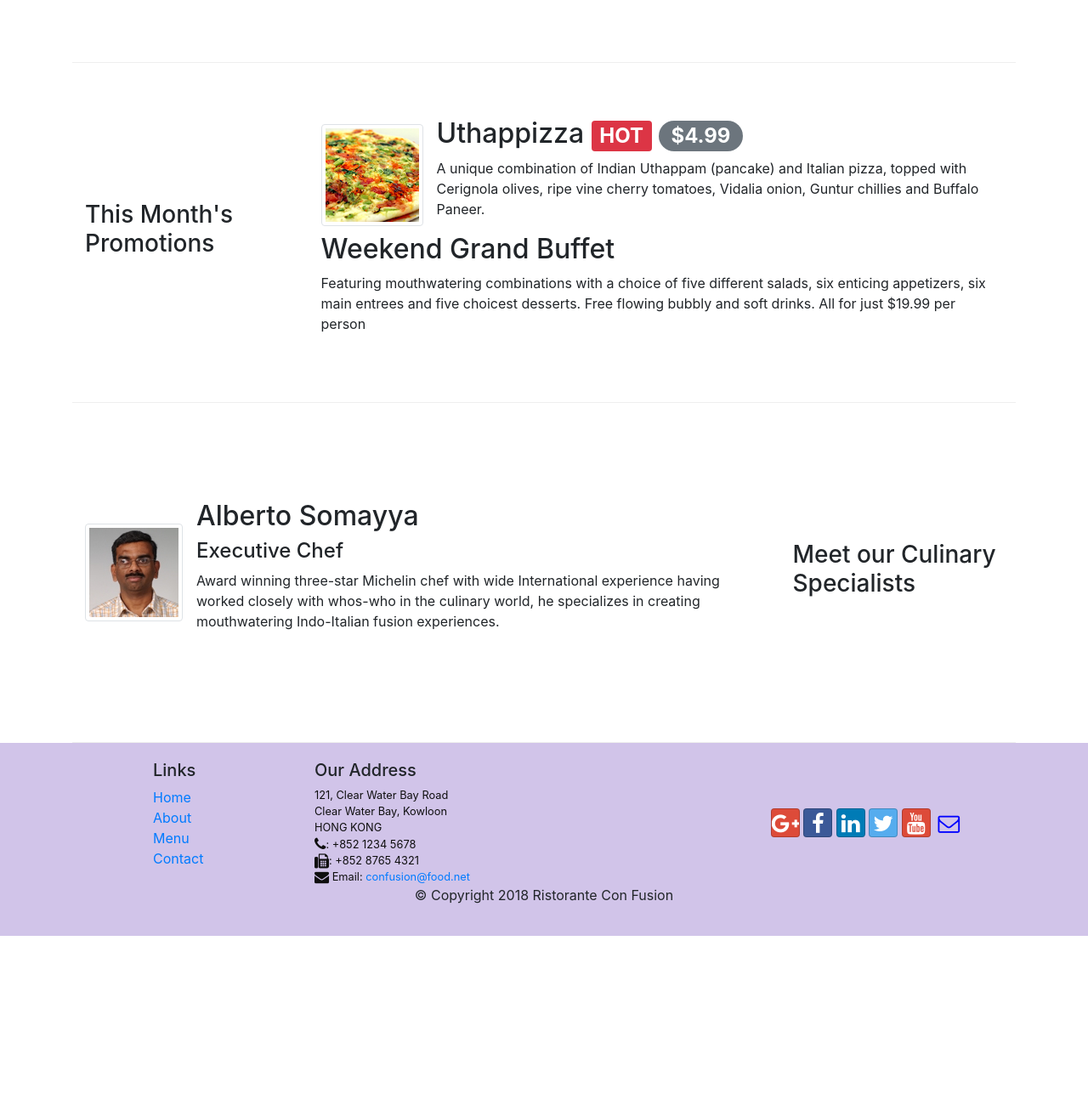
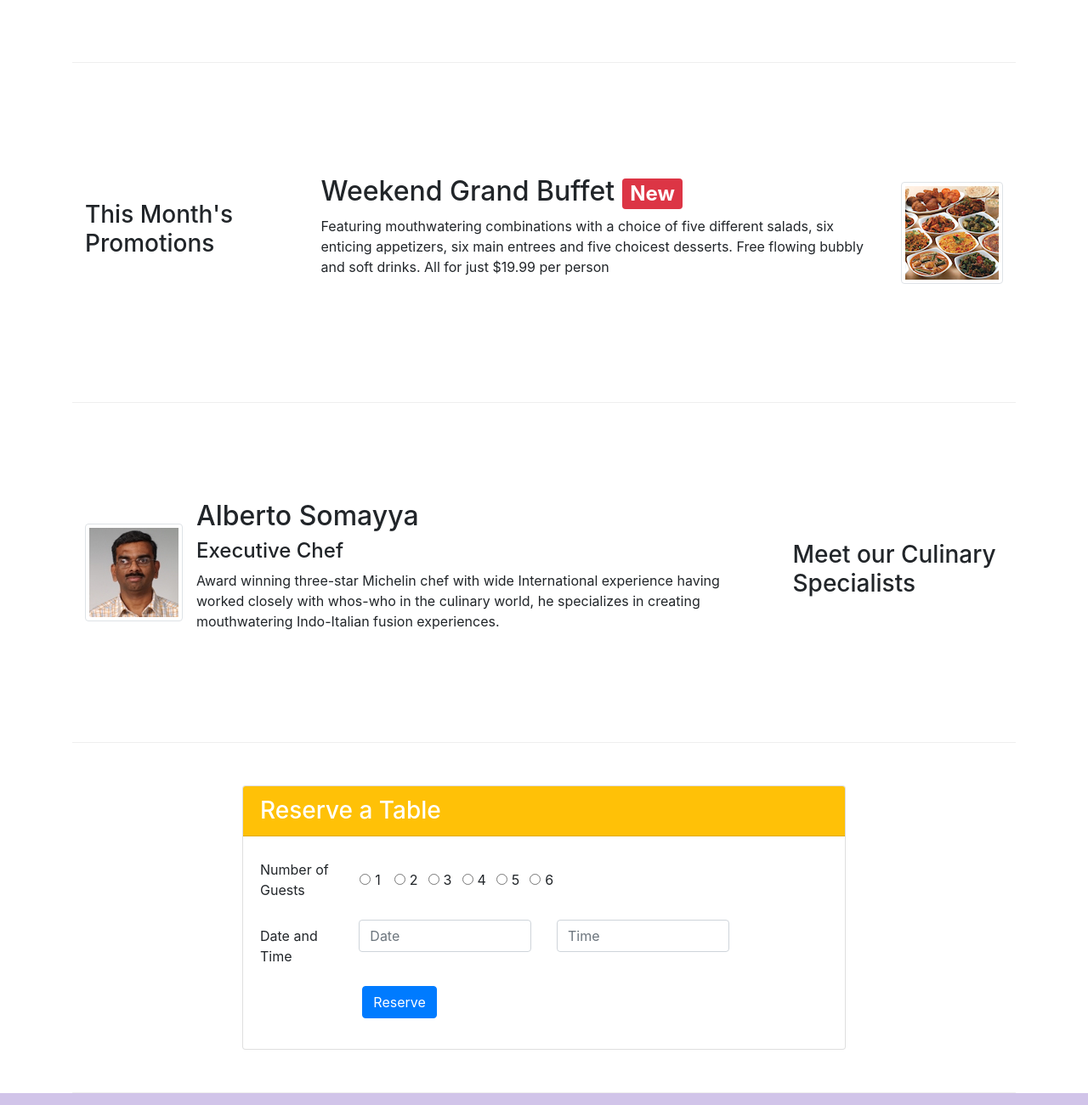
Before and after one commit to UndersunIO/bootstrap4coursesHK, a website: page index.html in a window 1280 px wide. Shown: the part 660-1960 px from the top of the page at 85% size. Before the commit the page ends 1761 px from the top, so only its background shows below. Drawn offline with nearby package versions, Linux system fonts and the light colour scheme.

Commit message:
assignement2 100%

```diff
--- a/index.html
+++ b/index.html
@@ -44,8 +44,7 @@
                     <img src="img/logo.png" class="img-fluid">
                 </div>
                 <div class="col-12 col-sm align-self-center">
-                    <button style="background-color: #CD665F;">Reserve table</button>
-                </div>
+                    <button class="btn btn-block btn-warning"><a class="btn" href="#Form">Reserve Table</a></button>
             </div>
         </div>
     </header>
@@ -72,31 +71,27 @@
                 </div>
             </div>
         </div>
-
-
         <div class="row row-content align-items-center">
             <div class="col-12 col-sm-4 col-md-3">
                 <h3>This Month's Promotions</h3>
             </div>
             <div class="col col-sm col-md">
                 <div class="media">
-                    <img class="d-flex mr-3 img-thumbnail align-self-center"
-                            src="img/uthappizza.png" alt="Uthappizza">
                     <div class="media-body">
-                        <h2 class="mt-0">Uthappizza <span class="badge badge-danger">HOT</span>
-                            <span class="badge badge-pill badge-secondary">$4.99</span>
-                        </h2>
-
-                        <p class="d-none d-sm-block">A unique combination of Indian Uthappam (pancake) and
-                            Italian pizza, topped with Cerignola olives, ripe vine
-                            cherry tomatoes, Vidalia onion, Guntur chillies and
-                            Buffalo Paneer.</p>
+                        <h2 class="mt-0">Weekend Grand Buffet <span class="badge badge-danger">New</span></h2>
+                        <p class="d-none d-sm-block">Featuring mouthwatering combinations with a choice of five different salads, six enticing appetizers, six main entrees and five choicest desserts. Free flowing bubbly and soft drinks. All for just $19.99 per person </p>
                     </div>
+                    <img class="ml-3 img-thumbnail align-self-center"
+                         src="img/Buffet.png" alt="Buffet">
                 </div>
-                <h2>Weekend Grand Buffet</h2>
-                <p>Featuring mouthwatering combinations with a choice of five different salads, six enticing appetizers, six main entrees and five choicest desserts. Free flowing bubbly and soft drinks. All for just $19.99 per person </p>
             </div>
         </div>
+
+
+
+
+
+
 
         <div class="row row-content align-items-center">
             <div class="col-12 col-sm-4 order-sm-last col-md-3">
@@ -118,6 +113,64 @@
                 </div>
             </div>
         </div>
+        <div class="row row-content align-item-center">
+            <div class="col col-sm-8 offset-sm-2 align-self-center">
+                <div class="card" id="Form">
+                    <h3 class="card-header bg-warning text-white">Reserve a Table</h3>
+                    <div class="card-body">
+                        <form id="Form">
+                            <div class="form-group row">
+                                <label class="col-12 col-md-2 col-form-label">Number of Guests</label>
+                                <div class="form-check form-check-inline mx-3">
+                                    <input class="form-check-input" type="radio" name="inlineRadioOptions" id="inlineRadio1" value="option1">
+                                    <label class="form-check-label" for="inlineRadio1">1</label>
+                                  </div>
+                                  <div class="form-check form-check-inline">
+                                    <input class="form-check-input" type="radio" name="inlineRadioOptions" id="inlineRadio2" value="option2">
+                                    <label class="form-check-label" for="inlineRadio2">2</label>
+                                  </div>
+                                  <div class="form-check form-check-inline">
+                                    <input class="form-check-input" type="radio" name="inlineRadioOptions" id="inlineRadio3" value="option3" >
+                                    <label class="form-check-label" for="inlineRadio3">3</label>
+                                  </div>
+                                  <div class="form-check form-check-inline">
+                                    <input class="form-check-input" type="radio" name="inlineRadioOptions" id="inlineRadio4" value="option4">
+                                    <label class="form-check-label" for="inlineRadio4">4</label>
+                                  </div>
+                                  <div class="form-check form-check-inline">
+                                    <input class="form-check-input" type="radio" name="inlineRadioOptions" id="inlineRadio5" value="option5">
+                                    <label class="form-check-label" for="inlineRadio5">5</label>
+                                  </div>
+                                  <div class="form-check form-check-inline">
+                                    <input class="form-check-input" type="radio" name="inlineRadioOptions" id="inlineRadio6" value="option6">
+                                    <label class="form-check-label" for="inlineRadio6">6</label>
+                                  </div>
+                            </div>
+
+
+
+                            <div class="form-group row">
+                              <label class="col-12 col-md-2 col-form-label">Date and Time</label>
+                              <div class="col-12 col-md-4">
+                                <input type="number" name="date" placeholder="Date" id="date" class="form-control"/>
+                              </div>
+                              <div class="col-12 col-md-4">
+                                <input type="number" name="time" placeholder="Time" id="time" class="form-control"/>
+                              </div>
+                            </div>
+
+                            <div class="form-group row">
+                              <div class="offset-md-2 col-md-10">
+                                <button type="submit" class="btn btn-primary ml-1">Reserve</button>
+                              </div>
+                            </div>
+                        </form>
+                    </div>
+                  </div>
+
+            </div>
+        </div>
+
     </div>
 
 
```
